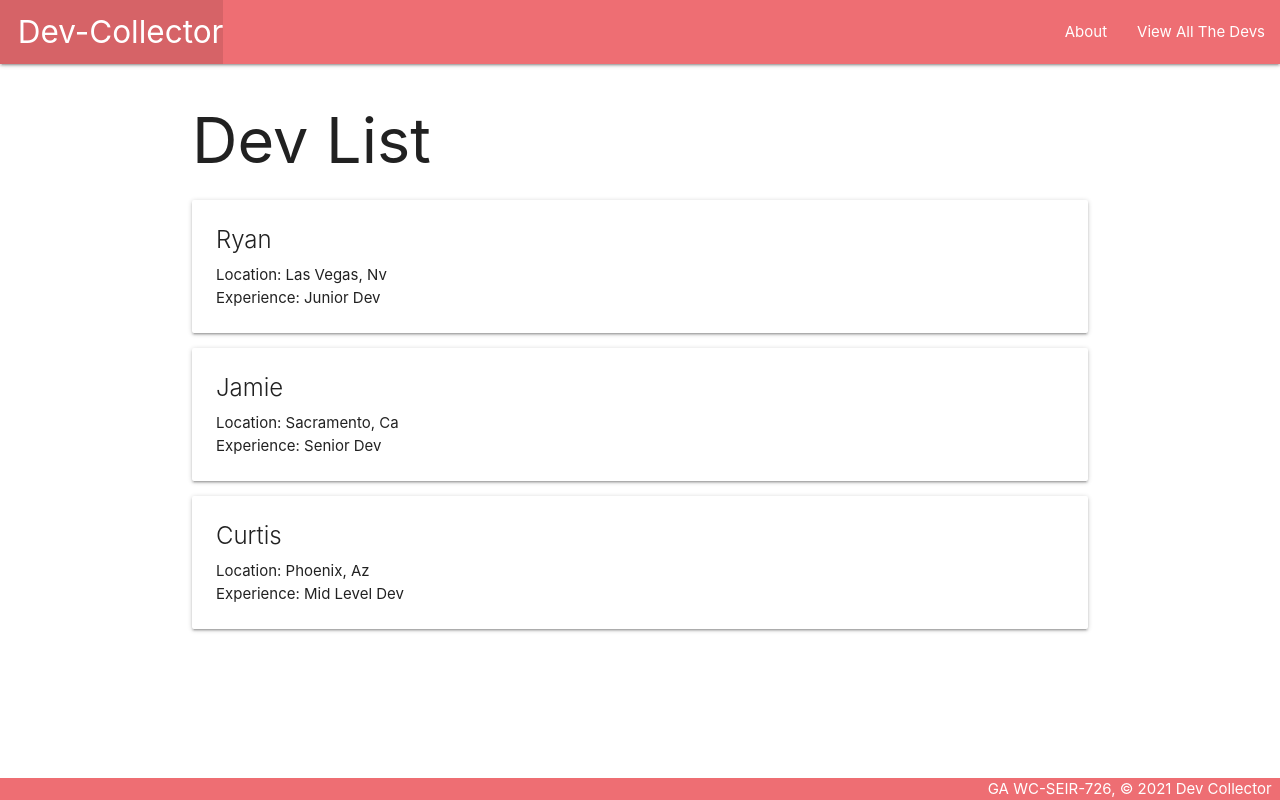
After one commit to hamilton-mike/dev-collector, a Django app: page /devs/ in a window 1280 px wide. The commit adds this page. Run offline with Django 3.2, Linux system fonts and the light colour scheme.

Commit message:
render data in dtl

```diff
--- a/main_app/templates/base.html
+++ b/main_app/templates/base.html
@@ -18,6 +18,7 @@
                 </ul>
                 <ul class="right">
                     <li><a href="/about">About</a></li>
+                    <li><a href="/devs">View All The Devs</a></li>
                 </ul>
             </div>
         </nav>
--- /dev/null
+++ b/main_app/templates/devs/index.html
@@ -0,0 +1,21 @@
+{% extends 'base.html' %}
+{% block content %}
+
+<h1>Dev List</h1>
+
+{% for dev in devs %}
+<div class="card">
+    <div class="card-content">
+        <span class="card-title">{{ dev.name }}</span>
+        <p>Location: {{ dev.location }}</p>
+        {% if dev.age <= 24 %}
+            <p>Experience: Junior Dev</p>
+        {% elif dev.age > 24 and dev.age < 35 %}
+            <p>Experience: Mid Level Dev</p>
+        {% else %}
+            <p>Experience: Senior Dev</p>
+        {% endif %}
+    </div>
+</div>
+{% endfor %}
+{% endblock %}
--- a/main_app/urls.py
+++ b/main_app/urls.py
@@ -5,4 +5,5 @@ from . import views
 urlpatterns = [
     path('', views.home, name='home'),
     path('about/', views.about, name='about'),
+    path('devs/', views.devs_index, name='index'),
 ]
--- a/main_app/views.py
+++ b/main_app/views.py
@@ -1,8 +1,24 @@
 from django.shortcuts import render
 from django.http import HttpResponse
+
+class Dev:
+    def __init__(self, name, location, age, remote):
+        self.name = name
+        self.location = location
+        self.age = age
+        self.remote = remote
+
+devs = [
+    Dev('Ryan', 'Las Vegas, Nv', 21, True),
+    Dev('Jamie', 'Sacramento, Ca', 41, False),
+    Dev('Curtis', 'Phoenix, Az', 30, True)
+]
 
 def home(request):
     return HttpResponse('<h1>Hello World!</h1>')
 
 def about(request):
     return render(request, 'about.html')
+
+def devs_index(request):
+    return render(request, 'devs/index.html', { 'devs': devs })
```
